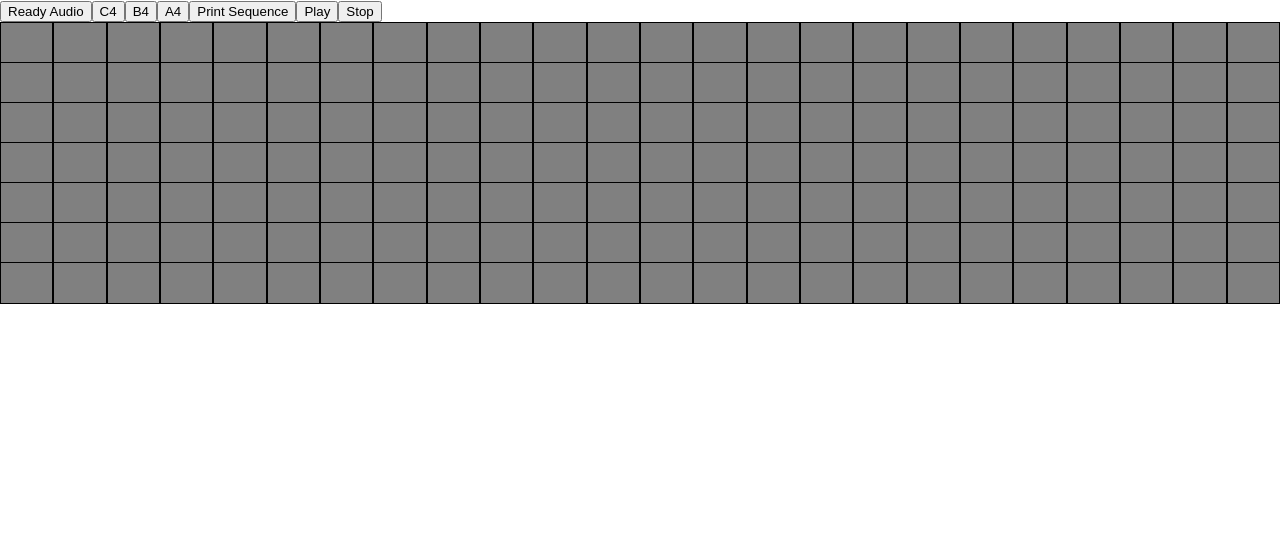
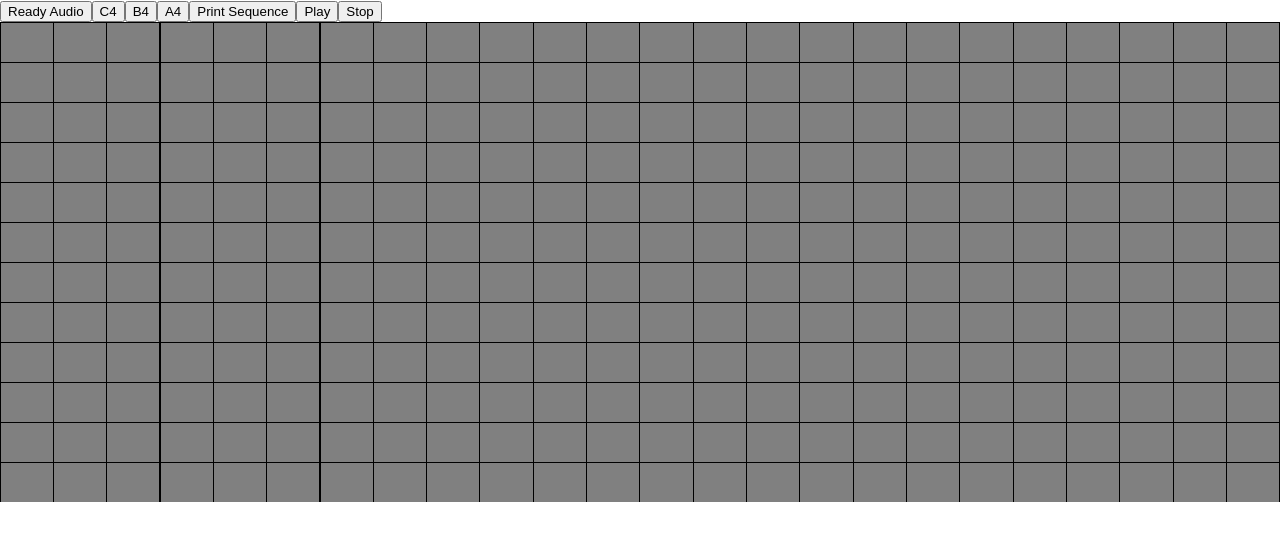
Before and after one commit to Aloeminium108/Photofungus, a React (Create React App) app: page / in a window 1280 px wide. Shown: the top 540 px of the page. Built offline with nearby package versions, Linux system fonts and the light colour scheme.

Commit message:
Began outlining drag functionality

```diff
--- a/src/App.tsx
+++ b/src/App.tsx
@@ -11,7 +11,7 @@ function App() {
 
   const NUM_MEASURES = 3;
 
-  const NUM_ROWS = 7;
+  const NUM_ROWS = 12;
   const NUM_COLUMNS = NUM_MEASURES * 8;
 
   const synths: Array<Tone.Synth> = [];
--- a/src/Components/GridSquare.tsx
+++ b/src/Components/GridSquare.tsx
@@ -8,14 +8,63 @@ function GridSquare(props: {row: number, column: number}) {
 
     const [active, setActive] = useState(false);
 
-    const handleClick  = () => {
+    const [size, setSize] = useState(1);
+
+    const handleClick  = (e: React.MouseEvent) => {
+        e.stopPropagation();
         setGridSquare(props.row, props.column, !active);
         setActive(!active);
+        setSize(0);
+    }
+
+    const handleDrag = (e: React.MouseEvent) => {
+        e.preventDefault();
+        console.log('dragging');
+    }
+
+    const handleDragEnter = (e: React.DragEvent) => {
+        e.preventDefault();
+        console.log(e.relatedTarget);
+        console.log('dragged into');
+    }
+
+    const handleDragLeave = (e: React.DragEvent) => {
+        e.stopPropagation();
+        if (active) {
+            setSize(size + 1);
+        }
+        console.log('drag leave')
+    }
+
+    const handleDragStart = (e: React.DragEvent) => {
+        e.dataTransfer.setDragImage(new Image(), 0, 0);
+        console.log('drag start');
     }
 
     return (
-        <div className="grid-square" onClick={handleClick}>
-            {active ? <div className="active-square"></div> : <></> }
+        <div className="grid-square">
+            {
+                active ?
+                <div
+                    className="active-square"
+                    onClick={handleClick}
+                    onDrag={handleDrag}
+                    onDragEnter={handleDragEnter}
+                    onDragStart={handleDragStart}
+                    draggable={true}
+                    style={{
+                        width: `${size}98%`
+                    }}
+                ></div> :
+                <div
+                    className="inactive-square"
+                    onClick={handleClick}
+                    onDrag={handleDrag}
+                    onDragEnter={handleDragEnter}
+                    onDragStart={handleDragStart}
+                    draggable={true}
+                ></div>
+            }
         </div>
     )
 
--- a/src/Components/PlaybackControls.tsx
+++ b/src/Components/PlaybackControls.tsx
@@ -3,13 +3,18 @@ import * as Tone from 'tone';
 import SequencerContext from "./Context/SequencerContext";
 
 const NOTES = [
-    "C3",
-    "D3",
-    "E3",
-    "F3",
-    "G3",
-    "A3",
-    "B3"
+    "B",
+    "Bb",
+    "A",
+    "Ab",
+    "G",
+    "Gb",
+    "F",
+    "E",
+    "Eb",
+    "D",
+    "Db",
+    "C",
 ]
 
 function PlaybackControls() {
@@ -19,12 +24,19 @@ function PlaybackControls() {
     const loop = useRef(new Tone.Loop());
 
     const play = () => {
+        Tone.Transport.cancel(0);
+        Tone.Transport.stop(0);
+        loop.current.stop(0);
+        loop.current.cancel(Tone.now());
+        synths.forEach(synth => {
+            synth.oscillator.stop(0);
+        })
+
         loop.current.set(new Tone.Loop(time => {
-
             for (let i = 0; i < grid.length; i++) {
                 for (let j = 0; j < grid[i].length; j++) {
                     if (grid[i][j]) {
-                        synths[i].triggerAttackRelease(NOTES[i], "8n", j > 0 ? `+0:${j/2}` : time);
+                        synths[i].triggerAttackRelease(NOTES[i] + 3, "8n", j > 0 ? `+0:${j/2}` : time);
                     }
                 }
             }
@@ -35,31 +47,14 @@ function PlaybackControls() {
     }
 
     const stop = () => {
-        Tone.Transport.cancel(0);
-        Tone.Transport.stop(0);
-        loop.current.stop(0);
+        Tone.Transport.cancel();
+        Tone.Transport.stop();
+        loop.current.stop();
+        loop.current.cancel();
         synths.forEach(synth => {
             synth.oscillator.stop();
         })
     }
-
-    // const play = () => {
-    //     for (let i = 0; i < grid.length; i++) {
-    //         for (let j = 0; j < grid[i].length; j++) {
-    //             if (grid[i][j]) {
-    //                 const loop = new Tone.Loop(time => {
-    //                     synths[i].triggerAttackRelease(NOTES[i], "8n", time);
-    //                 }, `${numMeasures}m`).start(`+0:${j/2}`)
-    //             }
-    //         }
-    //     }
-
-    //     Tone.Transport.start(Tone.now());
-    // }
-
-    // const stop = () => {
-    //     Tone.Transport.stop(Tone.now());
-    // }
 
     return (
         <>
--- a/src/Styles/GridSquare.css
+++ b/src/Styles/GridSquare.css
@@ -2,13 +2,24 @@
     width: 100%;
     height: 100%;
 
+    background-color: black;
+}
+
+.inactive-square {
+    width: 98%;
+    height: 98%;
+    z-index: 1;
+
     background-color: gray;
-    border: 1px solid black;
+    margin: 1%;
 }
 
 .active-square {
-    width: 100%;
-    height: 100%;
+    position: relative;
+    width: 98%;
+    height: 98%;
+    z-index: 1;
 
     background-color: aqua;
+    margin: 1%;
 }
```
